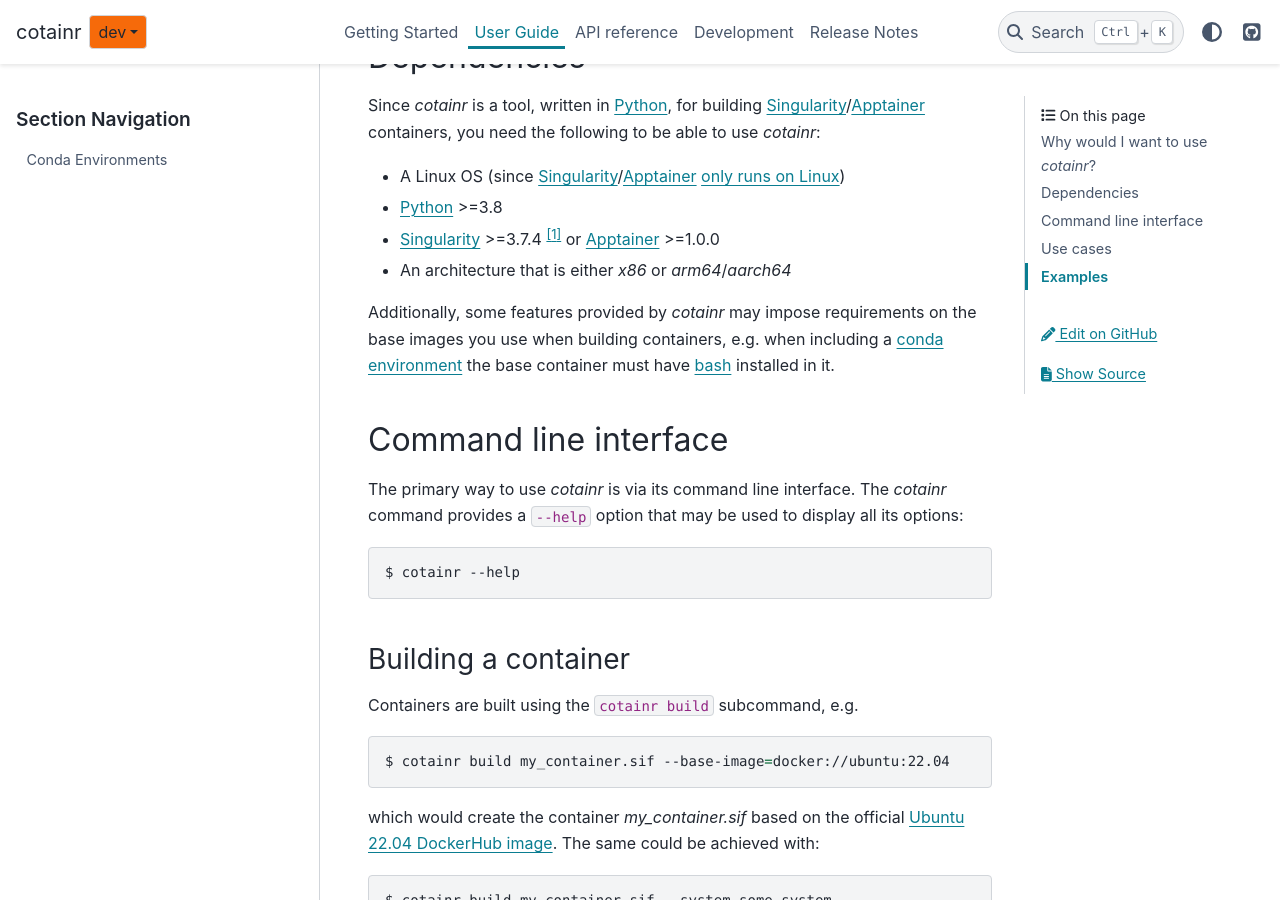
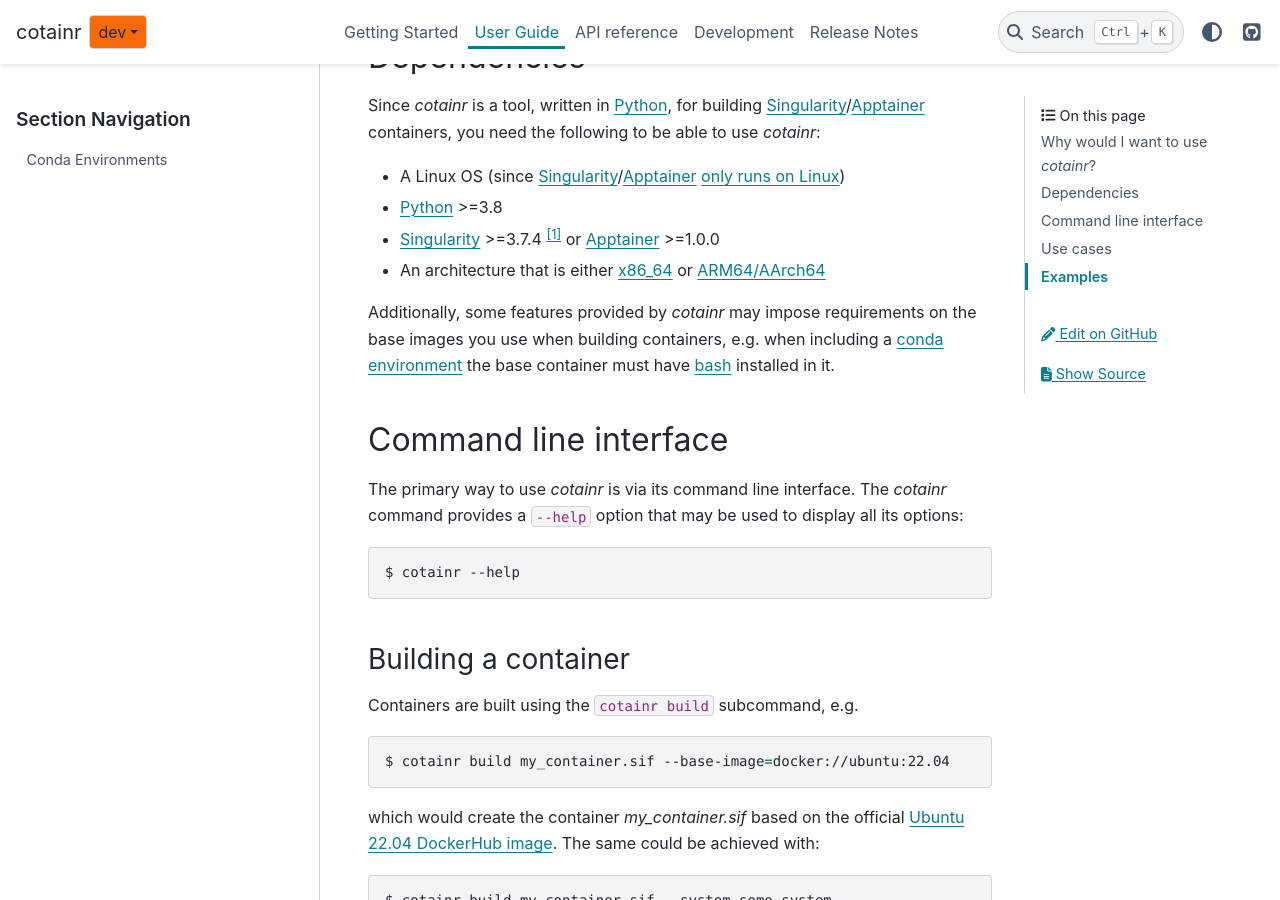
Before and after one commit to DeiC-HPC/cotainr, a Sphinx documentation site: the page built from doc/user_guide/index.rst, in a window 1280 px wide and 900 px high, scrolled down 694 px. Built offline with Sphinx 7.4.7 and the PyData theme 0.15.4, drawn with Linux system fonts in a browser that asks for light colours; pages that are not in the unit, such as notebooks, are missing from menus.

Commit message:
Update doc/user_guide/index.rst
Co-authored-by: Christian Schou Oxvig <5367057+Chroxvi@users.noreply.github.com>

```diff
--- a/doc/user_guide/index.rst
+++ b/doc/user_guide/index.rst
@@ -25,7 +25,7 @@
 - A Linux OS (since `Singularity`_/`Apptainer`_ `only runs on Linux <https://apptainer.org/docs/admin/main/installation.html#installation-on-linux>`_)
 - `Python`_ >=3.8
 - `Singularity`_ >=3.7.4 [#]_ or `Apptainer`_ >=1.0.0
-- An architecture that is either `x86` or `arm64`/`aarch64`
+- An architecture that is either `x86_64 <https://en.wikipedia.org/wiki/X86-64>`_ or `ARM64/AArch64 <https://en.wikipedia.org/wiki/AArch64>`_
 
 Additionally, some features provided by `cotainr` may impose requirements on the base images you use when building containers, e.g. when including a :ref:`conda environment <conda_environments>` the base container must have `bash <https://www.gnu.org/software/bash/>`_ installed in it.
 
```
